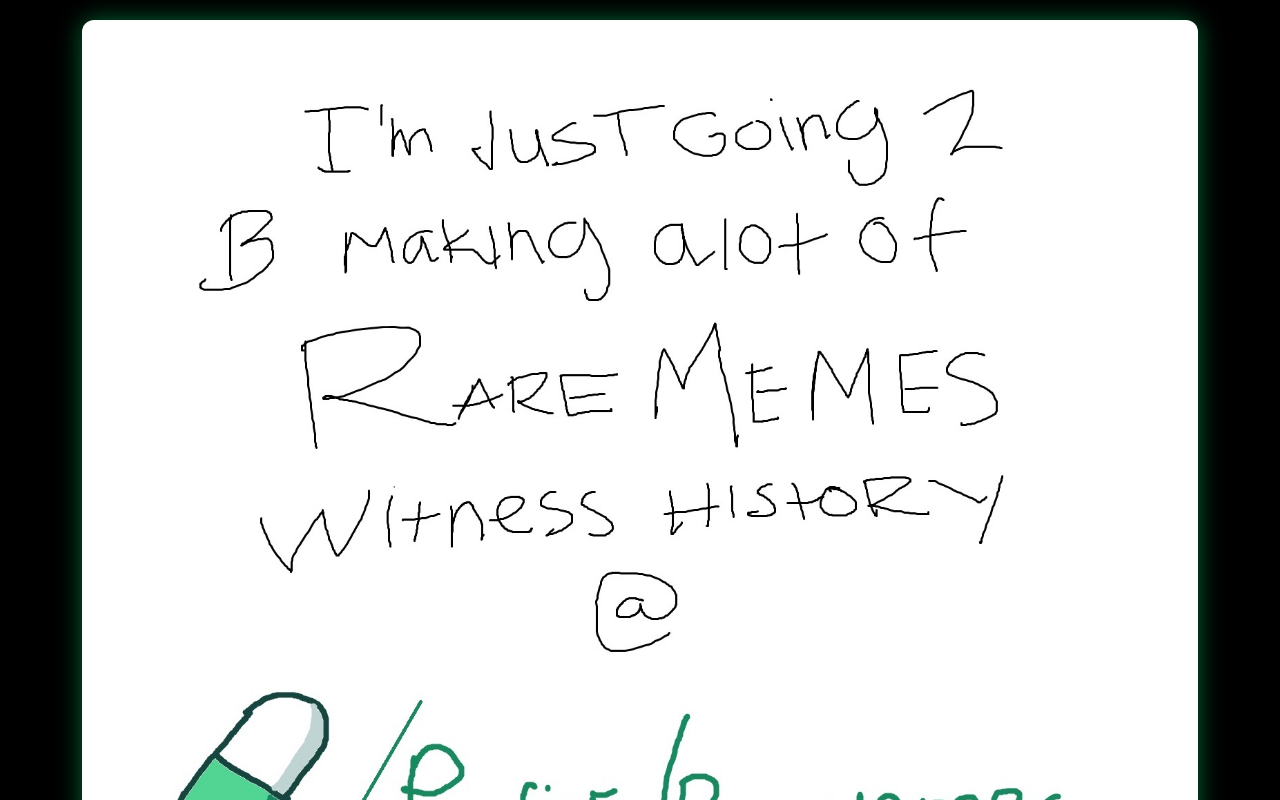
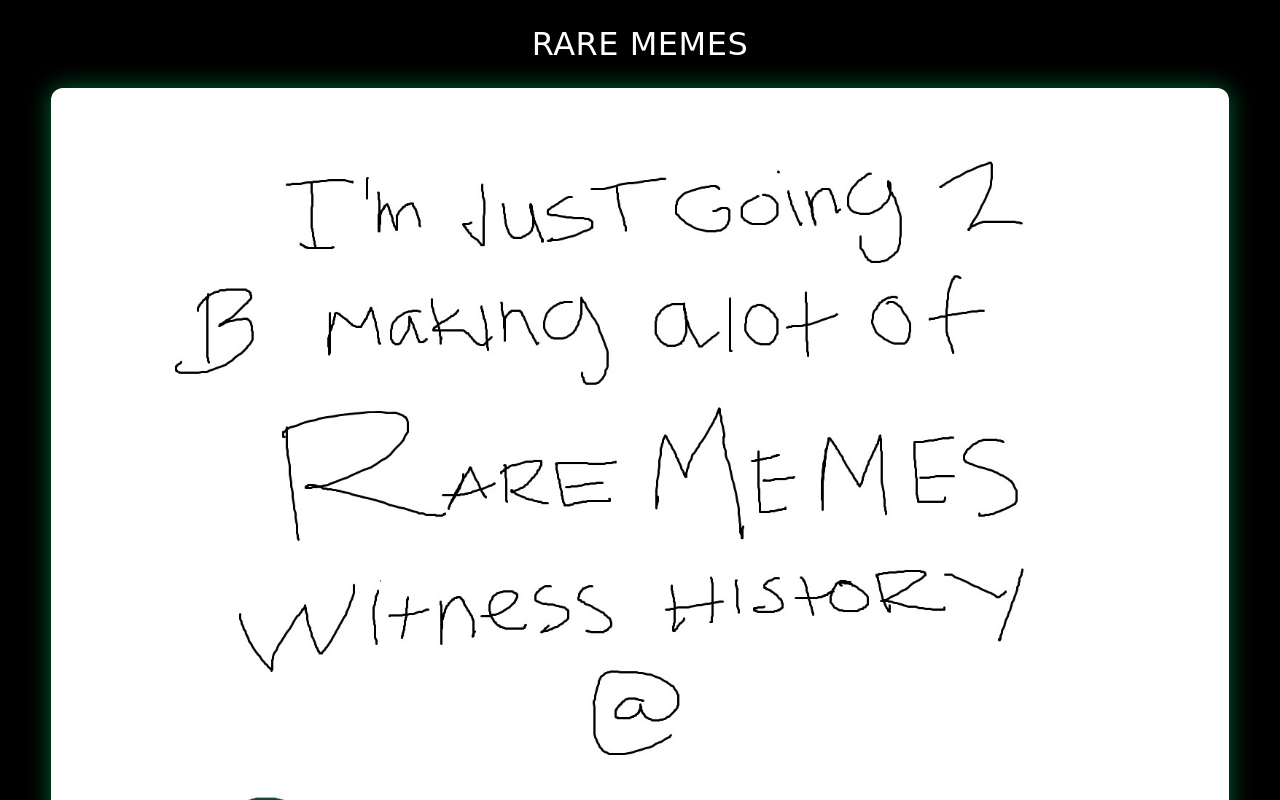
Before and after one commit to rarememes7/rarememes-site, a React (Vite) app: page / in a window 1280 px wide. Shown: the top 800 px of the page. Built offline with nearby package versions, Linux system fonts and the light colour scheme.

Commit message:
Update App.jsx

```diff
--- a/src/App.jsx
+++ b/src/App.jsx
@@ -1,39 +1,75 @@
+import React, { useState } from "react";
+
 export default function App() {
+  // Try these filenames in order. Edit if yours is different.
+  const candidates = [
+    "/rarememes-intro.jpg",
+    "/rarememes-intro.png",
+    "/Rarememees-intro.jpg"
+  ];
+  const [i, setI] = useState(0);
+  const [failed, setFailed] = useState(false);
+
+  const handleError = () => {
+    if (i < candidates.length - 1) setI(i + 1);
+    else setFailed(true);
+  };
+
   return (
-    <div style={{
-      minHeight: '100vh',
-      display: 'flex',
-      flexDirection: 'column',
-      alignItems: 'center',
-      justifyContent: 'center',
-      backgroundColor: '#000',
-      color: '#fff',
-      textAlign: 'center',
-      fontFamily: 'Comic Sans MS, Marker Felt, sans-serif',
-      padding: '20px'
-    }}>
-      <img
-        src="/rarememes-intro.jpg"
-        alt="Rare Memes Intro"
-        style={{
-          maxWidth: '90%',
-          height: 'auto',
-          borderRadius: '12px',
-          boxShadow: '0 0 25px rgba(0, 255, 128, 0.4)',
-        }}
-      />
+    <div
+      style={{
+        minHeight: "100vh",
+        display: "flex",
+        flexDirection: "column",
+        alignItems: "center",
+        justifyContent: "center",
+        backgroundColor: "#000",
+        color: "#fff",
+        textAlign: "center",
+        fontFamily: "Comic Sans MS, Marker Felt, system-ui, sans-serif",
+        padding: "20px",
+        gap: "20px",
+      }}
+    >
+      <h1 style={{ fontSize: "2rem", letterSpacing: "0.5px" }}>RARE MEMES</h1>
 
-      <p style={{ marginTop: '20px', fontSize: '1.2rem' }}>
-        Witness history at{' '}
+      {!failed ? (
+        <img
+          src={candidates[i]}
+          alt="Rare Memes Intro"
+          onError={handleError}
+          style={{
+            maxWidth: "92vw",
+            height: "auto",
+            borderRadius: "12px",
+            boxShadow: "0 0 25px rgba(0, 255, 128, 0.4)",
+          }}
+        />
+      ) : (
+        <div
+          style={{
+            width: "92vw",
+            maxWidth: 1000,
+            aspectRatio: "4 / 3",
+            borderRadius: "12px",
+            border: "2px dashed #333",
+            display: "grid",
+            placeItems: "center",
+            color: "#9aa",
+          }}
+        >
+          Image not found. Put your file in <code>/public</code> as
+          <code> rarememes-intro.jpg </code> or update the list in App.jsx.
+        </div>
+      )}
+
+      <p style={{ marginTop: "6px", fontSize: "1.1rem" }}>
+        Witness history at{" "}
         <a
           href="https://pump.fun/profile/rarememes"
           target="_blank"
           rel="noopener noreferrer"
-          style={{
-            color: '#00FFB2',
-            textDecoration: 'underline',
-            fontWeight: 'bold'
-          }}
+          style={{ color: "#00FFB2", textDecoration: "underline", fontWeight: "bold" }}
         >
           RareMemes
         </a>
```
